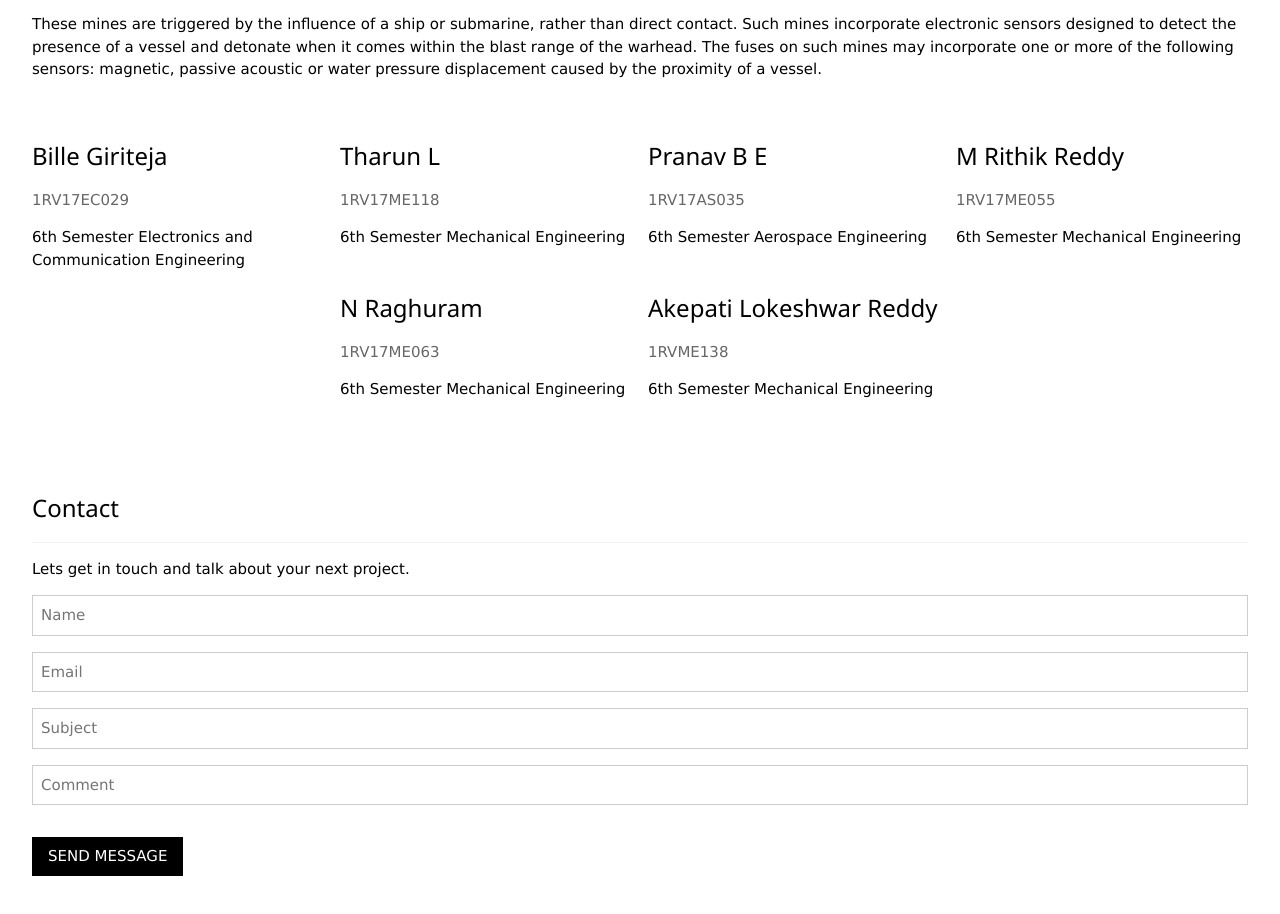
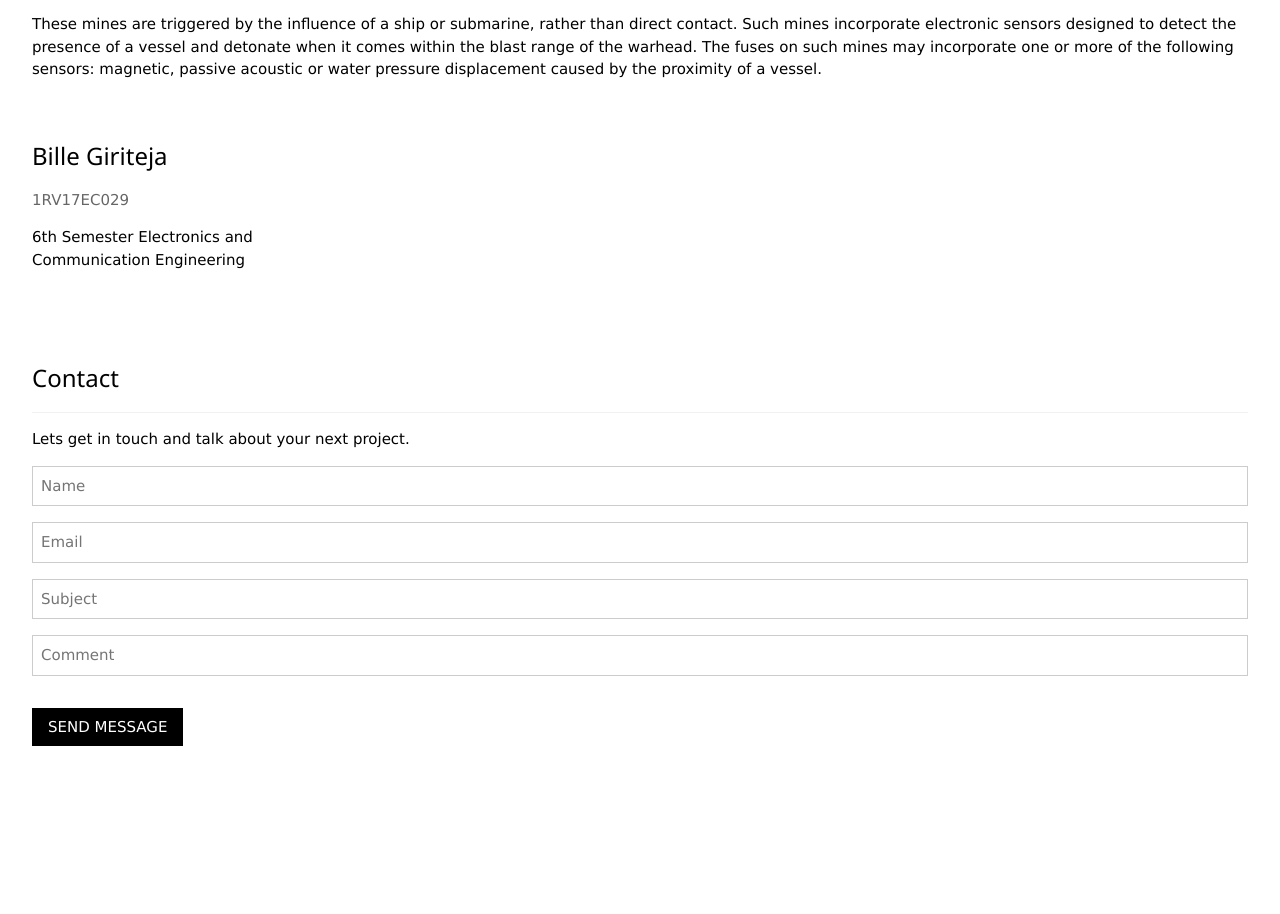
Before and after one commit to giriteja94495/marinemines, a plain HTML site: page index.html in a window 1280 px wide. Shown: the part 2300-3214 px from the top of the page. After the commit the page ends 3102 px from the top, so only its background shows below. Drawn offline with Linux system fonts and the light colour scheme; some icons are missing.

Commit message:
Update index.html

```diff
--- a/index.html
+++ b/index.html
@@ -176,41 +176,7 @@ These mines are triggered by the influence of a ship or submarine, rather than d
       <p>6th Semester Electronics and Communication Engineering</p>
 
     </div>
-    <div class="proj-col l3 m6 proj-margin-bottom">
 
-      <h3>Tharun L</h3>
-      <p class="proj-opacity">1RV17ME118</p>
-      <p>6th Semester Mechanical Engineering</p>
-
-    </div>
-    <div class="proj-col l3 m6 proj-margin-bottom">
-
-      <h3> Pranav B E</h3>
-      <p class="proj-opacity">1RV17AS035</p>
-      <p>6th Semester Aerospace Engineering</p>
-
-    </div>
-    <div class="proj-col l3 m6 proj-margin-bottom">
-
-      <h3>M Rithik Reddy</h3>
-      <p class="proj-opacity">1RV17ME055</p>
-      <p>6th Semester Mechanical Engineering</p>
-
-    </div>
-    <div class="proj-col l3 m6 proj-margin-bottom">
-
-      <h3>N Raghuram</h3>
-      <p class="proj-opacity">1RV17ME063</p>
-      <p>6th Semester Mechanical Engineering</p>
-
-    </div>
-    <div class="proj-col l3 m6 proj-margin-bottom">
-
-      <h3>Akepati Lokeshwar Reddy</h3>
-      <p class="proj-opacity">1RVME138</p>
-      <p>6th Semester Mechanical Engineering</p>
-
-    </div>
   </div>
 
 
```
